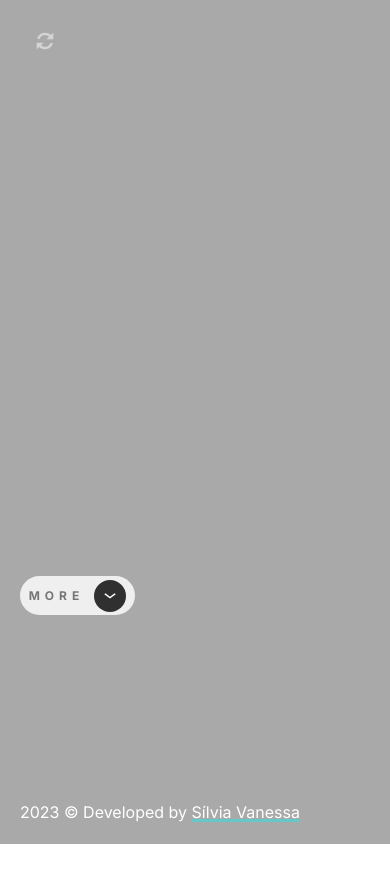
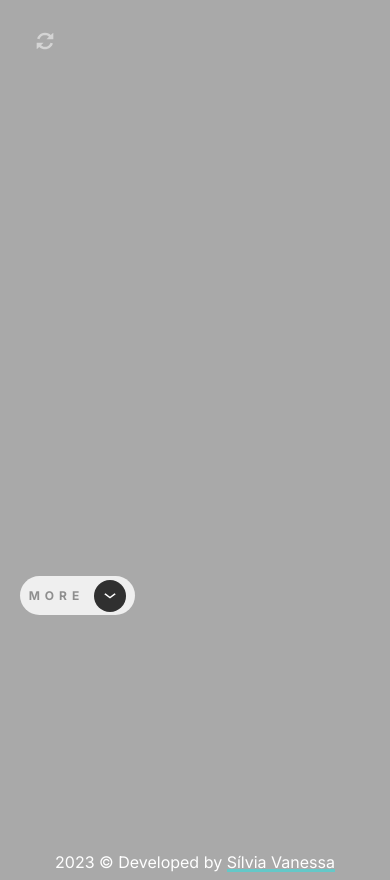
Before and after one commit to Nessvah/dashboard_chrome_extension, a website built with Vite: page index.html in a window 390 px wide. Before the commit the page ends 844 px from the top, so only its background shows below. Built offline with nearby package versions, Linux system fonts and the light colour scheme; no server answers.

Commit message:
changes on footer and btn removing default styling to safari browser

```diff
--- a/main.js
+++ b/main.js
@@ -65,7 +65,7 @@ function renderMainPage(){
     </div>
   </div>
 </section>
-<footer class="fixed"><p>2023 &copy; Developed by <a href="https://github.com/Nessvah">Sílvia Vanessa</a></p></footer
+<footer><p>2023 &copy; Developed by <a href="https://github.com/Nessvah">Sílvia Vanessa</a></p></footer
 `
 }
 
--- a/src/css/main.css
+++ b/src/css/main.css
@@ -229,6 +229,7 @@ h6 {
   gap: 1rem;
   align-items:center;
   justify-content:center;
+  color: #303030;
 }
 
 /* UTIL */
@@ -236,11 +237,12 @@ h6 {
   display: none;
 }
 
-.fixed {
-  position: fixed;
-  bottom: 2rem;
-  right: 15rem;
-  width: 300px;
+footer {
+  margin-top: auto;
+  padding: .6rem;
+  display: flex;
+  justify-content: center;
+  align-items: center;
 }
 /* Background-filter has low support on browsers */
 
@@ -300,9 +302,7 @@ h6 {
   .vb-dark, .vb-light {
     border-right: none;
   }
-  .fixed {
-    right: 9rem;
-  }
+
 }
 
 @media only screen and (max-width: 450px){
@@ -371,8 +371,5 @@ h6 {
   .pl-9 {
     padding-left: 0;
   }
-  footer {
-    width: 100%;
-    left: 2rem;
-  }
+
 }
--- a/src/css/reset.css
+++ b/src/css/reset.css
@@ -26,6 +26,8 @@ html {
 }
 
 body {
+    display: flex;
+    flex-direction: column;
     font-size: 1.6rem;
     line-height: 1.5;
     color: var(--white);
```
